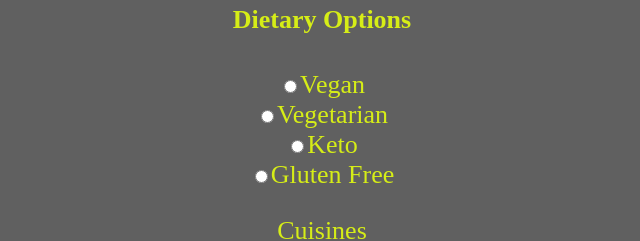
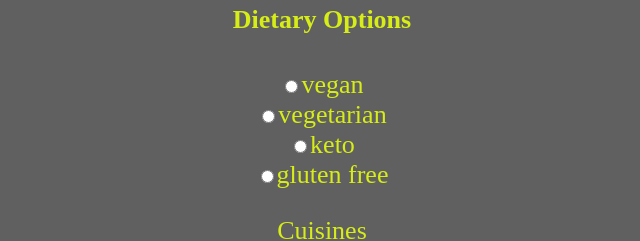
Before and after one commit to Anthony-Moss/what-to-make-react, a React (Create React App) app: page / in a window 1280 px wide. Shown: the part 259-500 px from the top of the page, without its empty margins (318-958 px from the left). Built offline with nearby package versions, Linux system fonts and the light colour scheme.

Commit message:
refactors the radio buttons creating them using map, will eventually add custom component to refactor further, adds keys where needed

```diff
--- a/src/components/FindRecipe.js
+++ b/src/components/FindRecipe.js
@@ -21,22 +21,22 @@ class FindRecipe extends React.Component {
             return <RecipeCard key={recipe.id} id={recipe.id} title={recipe.title} image={recipe.image} />
         })
 
-        // let dietOptions = ['vegan', 'vegetarian', 'keto', 'gluten free']
-        // let dietButtons = dietOptions.map((diet, i) => {
-        //     return (
-        //         <div className='radio'>
-        //             <label>
-        //                 <input type='radio' name={diet} value={diet} onChange={this.setDiet} checked={this.state.dietaryOption === {diet}} />
-        //                 {diet}
-        //             </label>
-        //         </div>
-        //     )
-        // })
+        let dietOptions = ['vegan', 'vegetarian', 'keto', 'gluten free']
+        let dietButtons = dietOptions.map((diet, i) => {
+            return (
+                <div className='radio' key={i}>
+                    <label>
+                        <input type='radio' name={diet} value={diet} onChange={this.setDiet} checked={this.state.dietaryOption === diet} key={i} />
+                        {diet}
+                    </label>
+                </div>
+            )
+        })
 
         let cuisineTypes = ['American', 'Cajun', 'Caribbean', 'Chinese', 'French', 'Greek', 'Indian', 'Italian', 'Japanese', 'Korean', 'Latin American', 'Mediterranean', 'Mexican', 'Thai', 'Vietnamese']
         let cuisineButtons = cuisineTypes.map((cuisine, i) => {
             return (
-                <div className='checkbox'>
+                <div className='checkbox' key={i}>
                     <label>
                         <input type='checkbox' key={i} name={cuisine} value={cuisine} onChange={this.setCuisine}  />
                         {cuisine}
@@ -56,34 +56,7 @@ class FindRecipe extends React.Component {
                     </div>
                     <form>
                     <h4>Dietary Options</h4>
-                        <div className='radio'>
-                            <label>
-                                <input type='radio' name='vegan' value='vegan' onChange={this.setDiet} checked={this.state.dietaryOption === 'vegan'} />
-                                Vegan
-                            </label>
-                        </div>
-
-                        <div className='radio'>
-                            <label>
-                                <input type='radio' name='vegetarian' value='vegetarian' onChange={this.setDiet} checked={this.state.dietaryOption === 'vegetarian'} />
-                                Vegetarian
-                            </label>
-                        </div>
-
-                        <div className='radio'>
-                            <label>
-                                <input type='radio' name='keto' value='keto' onChange={this.setDiet} checked={this.state.dietaryOption === 'keto'} />
-                                Keto
-                            </label>
-                        </div>
-
-                        <div className='radio'>
-                            <label>
-                                <input type='radio' name='Gluten Free' value='Gluten Free' onChange={this.setDiet} checked={this.state.dietaryOption === 'Gluten Free'}/>
-                                Gluten Free
-                            </label>
-                        </div>
-
+                        {dietButtons}
                         <div className='cuisineTypes'>
                             <p>Cuisines</p>
                             {cuisineButtons}
```
